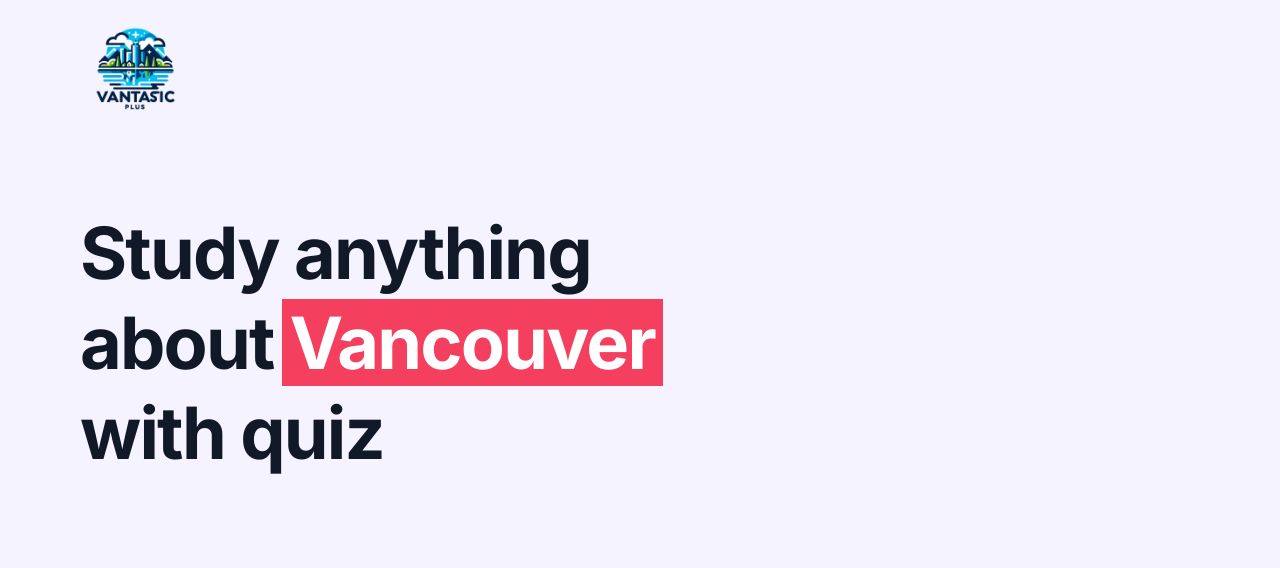
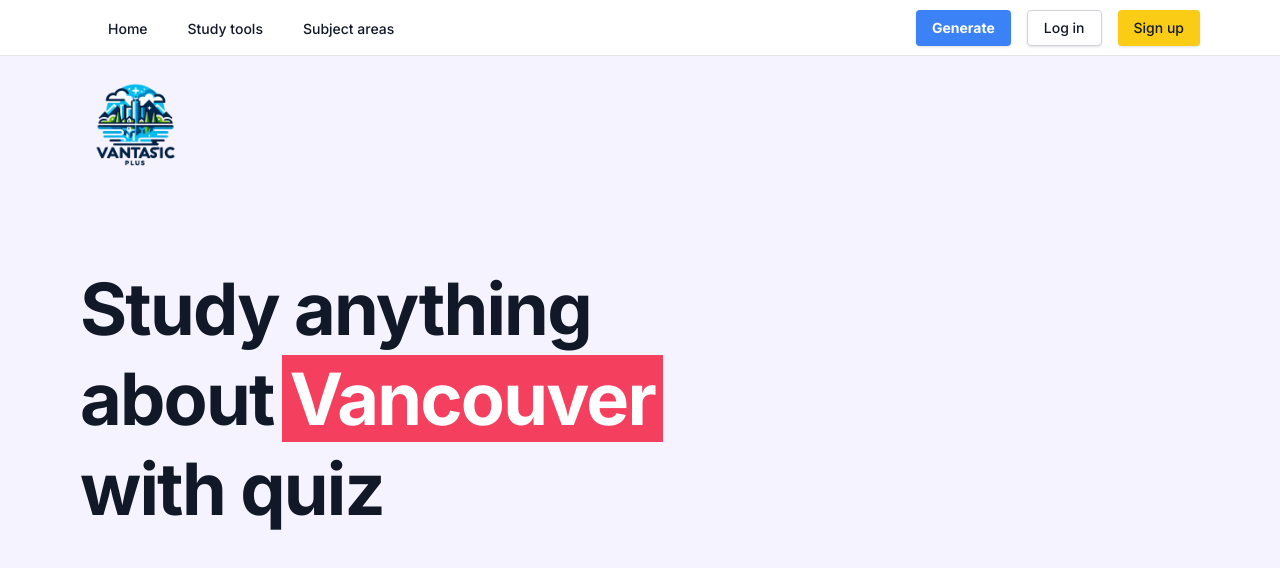
Before and after one commit to Valliuzj/VantasticPlus, a Next.js app in the folder frontend/: page / in a window 1280 px wide. Shown: the top 568 px of the page. Built offline with nearby package versions, Linux system fonts and the light colour scheme.

Commit message:
navbar and layout

```diff
--- a/frontend/src/app/layout.js
+++ b/frontend/src/app/layout.js
@@ -1,5 +1,6 @@
 import { Inter } from "next/font/google";
 import "./globals.css";
+import Navbar from "@/components/Navbar";
 
 const inter = Inter({ subsets: ["latin"] });
 
@@ -11,8 +12,10 @@ export const metadata = {
 export default function RootLayout({ children }) {
   return (
     <html lang="en">
-
-      <body className={inter.className}>{children}</body>
+      <body className={inter.className}>
+        <Navbar />
+        {children}
+      </body>
     </html>
   );
 }
--- a/frontend/src/components/Navbar.js
+++ b/frontend/src/components/Navbar.js
@@ -1,46 +1,41 @@
 // components/Navbar.js
 import Link from 'next/link';
+import { ScreenWrapper } from './ScreenWrapper';
+import { Button } from './ui/button';
 
 const Navbar = () => {
   return (
-    <nav className="bg-white shadow-md">
-      <div className="max-w-7xl mx-auto px-4 sm:px-6 lg:px-8">
-        <div className="flex justify-between h-16">
-          <div className="flex">
-            <div className="flex-shrink-0">
-              <img className="h-8 w-8" src="/logo1.png" alt="Logo" />
-            </div>
+    <nav className='sticky z-[100] h-14 inset-x-0 top-0 w-full border-b border-gray-200 bg-white/75 backdrop-blur-lg transition-all'>
+    <ScreenWrapper>
+    <div className='flex h-14 items-center justify-between border-b border-zinc-200'>
             <div className="hidden sm:-my-px sm:ml-6 sm:flex sm:space-x-8">
-              <Link href="/">
-                <p className="text-gray-900 inline-flex items-center px-1 pt-1 border-b-2 border-transparent text-sm font-medium leading-5 hover:border-gray-300 focus:outline-none focus:border-gray-300 transition duration-150 ease-in-out">
+              <Link href="/" className='text-gray-900 inline-flex items-center px-1 pt-1 border-b-2 border-transparent text-sm font-medium leading-5 hover:border-gray-300 focus:outline-none focus:border-gray-300 transition duration-150 ease-in-out'>
                   Home
-                </p>
               </Link>
-              <Link href="/study-tools">
-                <p className="text-gray-900 inline-flex items-center px-1 pt-1 border-b-2 border-transparent text-sm font-medium leading-5 hover:border-gray-300 focus:outline-none focus:border-gray-300 transition duration-150 ease-in-out">
+
+              <Link href="/study-tools" className="text-gray-900 inline-flex items-center px-1 pt-1 border-b-2 border-transparent text-sm font-medium leading-5 hover:border-gray-300 focus:outline-none focus:border-gray-300 transition duration-150 ease-in-out">
                   Study tools
-                </p>
               </Link>
-              <Link href="/subject-areas">
-                <p className="text-gray-900 inline-flex items-center px-1 pt-1 border-b-2 border-transparent text-sm font-medium leading-5 hover:border-gray-300 focus:outline-none focus:border-gray-300 transition duration-150 ease-in-out">
+
+              <Link href="/subject-areas" className="text-gray-900 inline-flex items-center px-1 pt-1 border-b-2 border-transparent text-sm font-medium leading-5 hover:border-gray-300 focus:outline-none focus:border-gray-300 transition duration-150">
                   Subject areas
-                </p>
               </Link>
             </div>
+
+          <div className="hidden sm:ml-6 sm:flex sm:items-center">
+            <Button className="text-gray-900 bg-blue-500 hover:bg-blue-600 text-white font-bold py-2 px-4 rounded">
+              Generate
+            </Button>
+            <Button className="ml-4 text-gray-900 bg-white hover:bg-gray-100 text-sm font-medium py-2 px-4 rounded border border-gray-300">
+              Log in
+            </Button>
+            <Button className="ml-4 text-gray-900 bg-yellow-400 hover:bg-yellow-500 text-sm font-medium py-2 px-4 rounded">
+              Sign up
+            </Button>
           </div>
-          <div className="hidden sm:ml-6 sm:flex sm:items-center">
-            <button className="text-gray-900 bg-blue-500 hover:bg-blue-600 text-white font-bold py-2 px-4 rounded">
-              Generate
-            </button>
-            <button className="ml-4 text-gray-900 bg-white hover:bg-gray-100 text-sm font-medium py-2 px-4 rounded border border-gray-300">
-              Log in
-            </button>
-            <button className="ml-4 text-gray-900 bg-yellow-400 hover:bg-yellow-500 text-sm font-medium py-2 px-4 rounded">
-              Sign up
-            </button>
-          </div>
+
         </div>
-      </div>
+      </ScreenWrapper>
     </nav>
   );
 };
```
